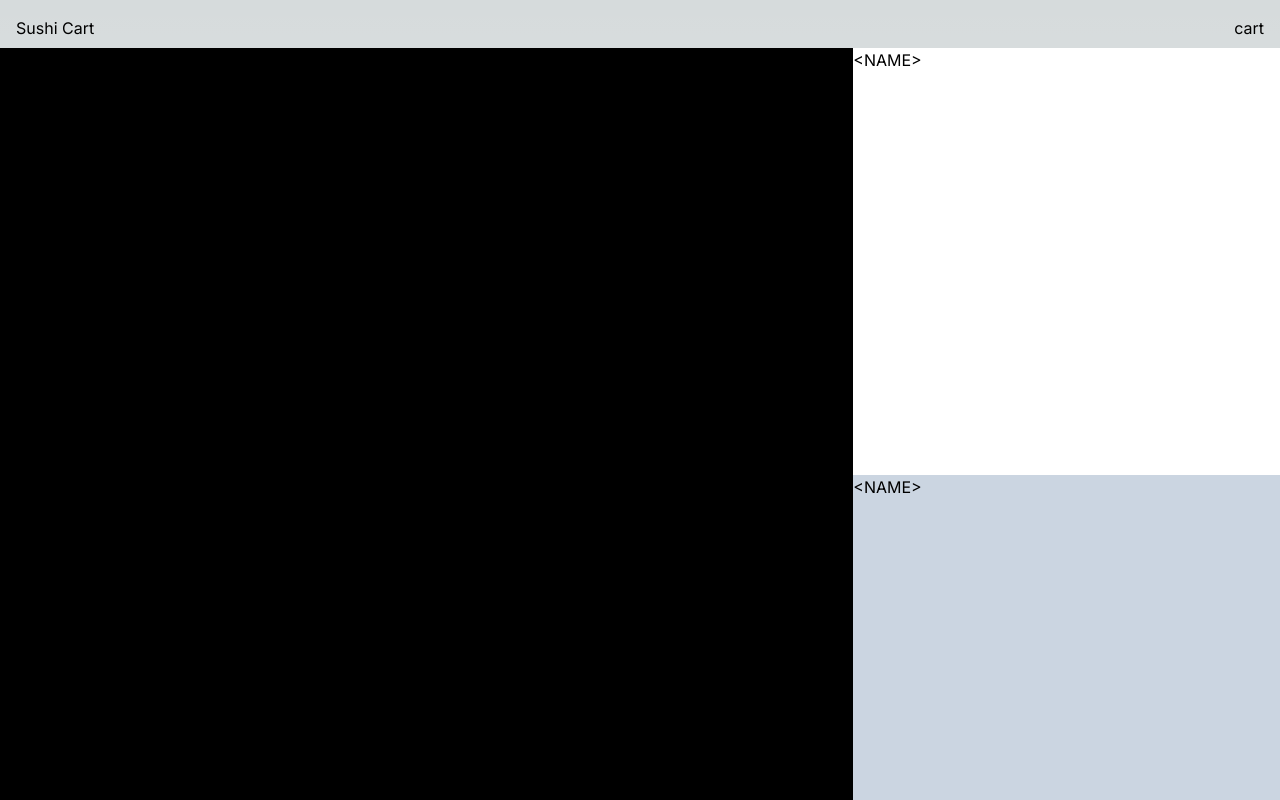
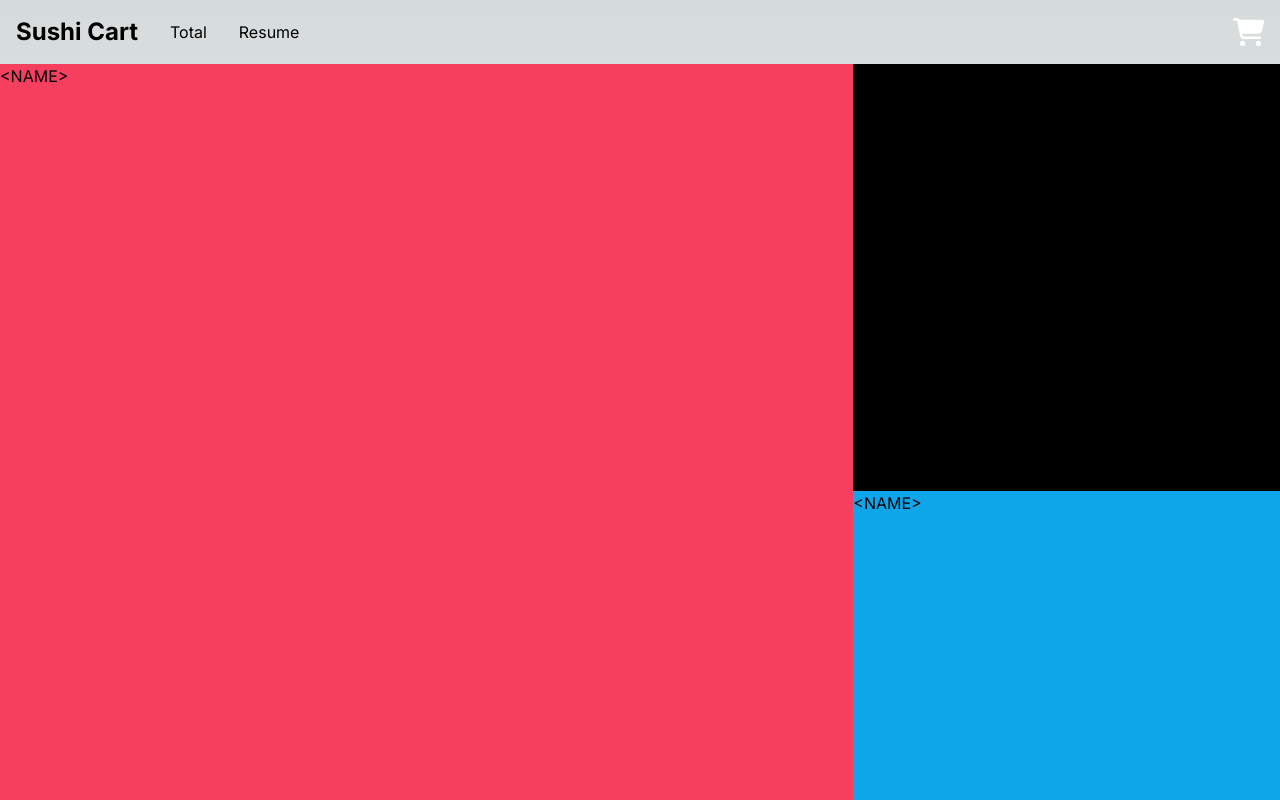
Before and after one commit to 3FE3LE/next-shop, a Next.js app: page / in a window 1280 px wide. Shown: the top 800 px of the page. Built offline with nearby package versions, Linux system fonts and the light colour scheme.

Commit message:
create & add Navbar component to home page

```diff
--- a/app/globals.css
+++ b/app/globals.css
@@ -25,3 +25,7 @@
     )
     rgb(var(--background-start-rgb));
 }
+
+li{
+  list-style: none;
+}
--- a/app/page.tsx
+++ b/app/page.tsx
@@ -1,24 +1,21 @@
 import GridItem from "@components/GridItem";
+import Navbar from "@components/Navbar";
 
 export default function Home() {
   const data = [
+    { name: "<NAME>", color: "bg-rose-500", description: "Lorem" },
     { name: "<NAME>", color: "bg-black", description: "Lorem" },
+    { name: "<NAME>", color: "bg-sky-500", description: "Lorem" },
     { name: "<NAME>", color: "bg-white", description: "Lorem" },
     { name: "<NAME>", color: "bg-slate-300", description: "Lorem" },
-    { name: "<NAME>", color: "bg-sky-500", description: "Lorem" },
     { name: "<NAME>", color: "bg-indigo-500", description: "Lorem" },
-    { name: "<NAME>", color: "bg-rose-500", description: "Lorem" },
   ];
 
   return (
     <main className="">
-      <nav className="flex justify-between p-4 h-12">
-        <h1>Sushi Cart</h1>
-        <div>
-          <span>cart</span>
-        </div>
-      </nav>
+
       <section>
+        <Navbar/>
         <div className="grid grid-flow-row grid-cols-3">
           {data.map(item => (
             <GridItem key={item.color} item={item} />
--- /dev/null
+++ b/components/Navbar.tsx
@@ -0,0 +1,28 @@
+import Link from "next/link";
+
+export default function Navbar() {
+  return (
+    <nav className="flex justify-between  p-4 h-18">
+      <div className="flex gap-8 items-center">
+        <h1 className="font-bold text-2xl">Sushi Cart</h1>
+        <Link href={"/total"}>
+          <li>Total</li>
+        </Link>
+        <Link href={"/resume"}>
+          <li>Resume</li>
+        </Link>
+      </div>
+      <button>
+        <div className="fill-white">
+          <svg
+            xmlns="http://www.w3.org/2000/svg"
+            height="1.75em"
+            viewBox="0 0 576 512"
+          >
+            <path d="M0 24C0 10.7 10.7 0 24 0H69.5c22 0 41.5 12.8 50.6 32h411c26.3 0 45.5 25 38.6 50.4l-41 152.3c-8.5 31.4-37 53.3-69.5 53.3H170.7l5.4 28.5c2.2 11.3 12.1 19.5 23.6 19.5H488c13.3 0 24 10.7 24 24s-10.7 24-24 24H199.7c-34.6 0-64.3-24.6-70.7-58.5L77.4 54.5c-.7-3.8-4-6.5-7.9-6.5H24C10.7 48 0 37.3 0 24zM128 464a48 48 0 1 1 96 0 48 48 0 1 1 -96 0zm336-48a48 48 0 1 1 0 96 48 48 0 1 1 0-96z" />
+          </svg>
+        </div>
+      </button>
+    </nav>
+  );
+}
--- a/components/index.ts
+++ /dev/null
@@ -1,3 +0,0 @@
-import GridItem from "@components/GridItem";
-
-export default GridItem;
```
